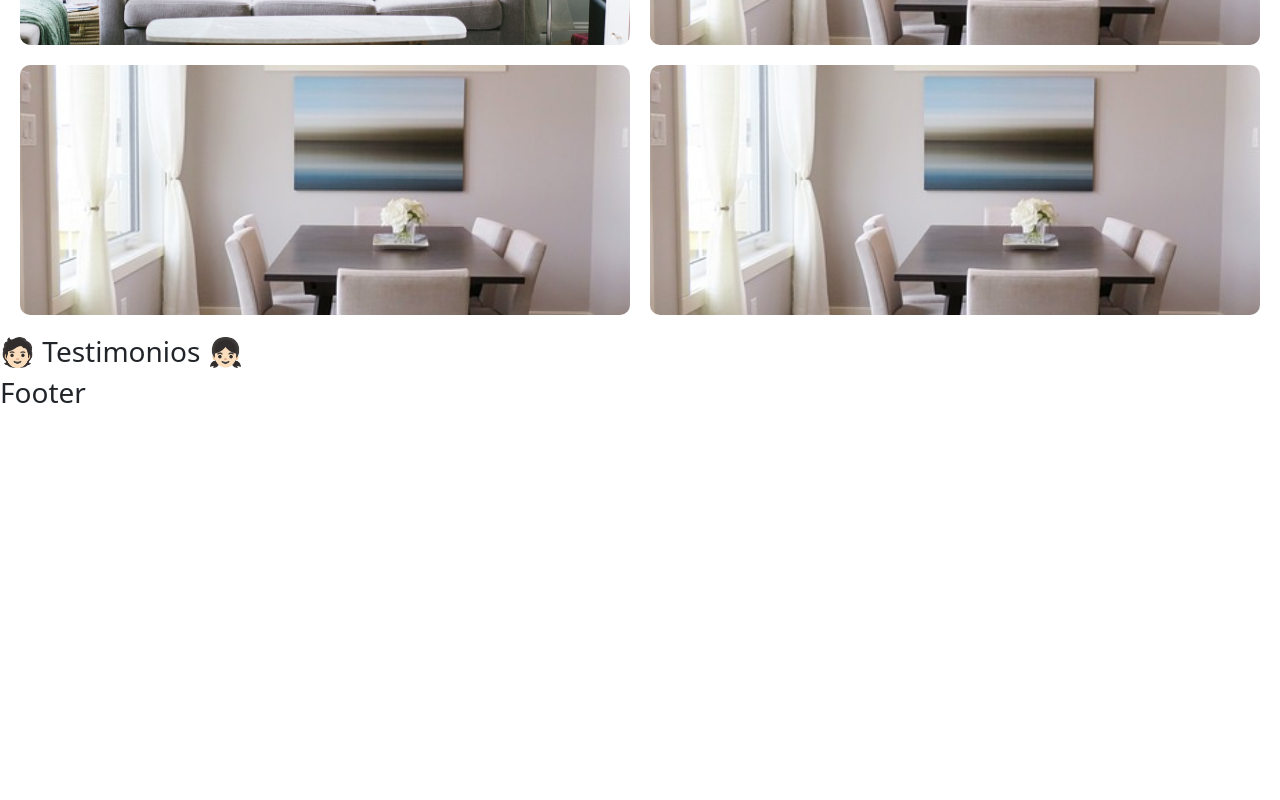
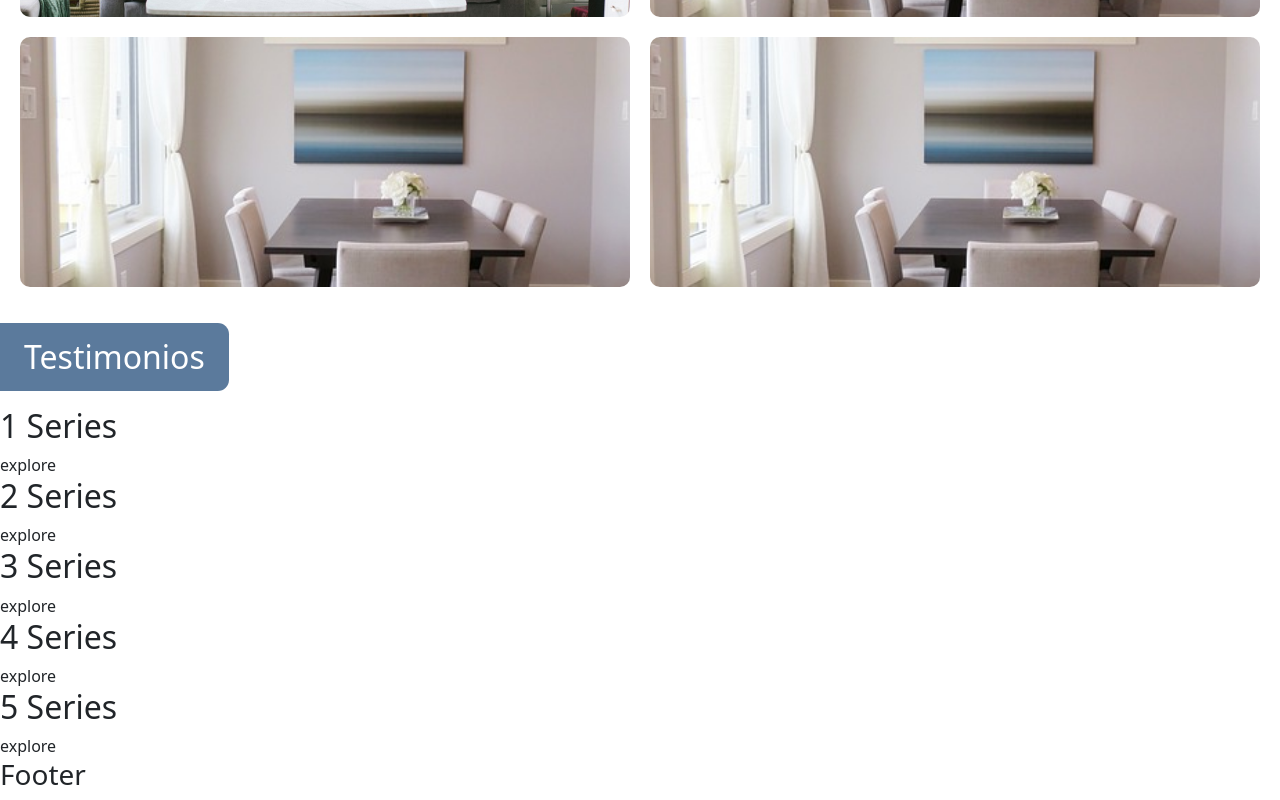
Before and after one commit to EstefaniaDelgado/Mobiliario, a React (Vite) app: page / in a window 1280 px wide. Shown: the part 1461-2261 px from the top of the page. Before the commit the page ends 1879 px from the top, so only its background shows below. Built offline with nearby package versions, Linux system fonts and the light colour scheme.

Commit message:
changes testimonials

```diff
--- a/src/components/Testimonials/index.jsx
+++ b/src/components/Testimonials/index.jsx
@@ -1,9 +1,12 @@
+import styles from './Testimonials.module.css'
+import Testimonial from './components/CardTestimonial';
 
 
 const Testimonials = () => {
   return (
     <div>
-      <h3>🧑🏻 Testimonios 👧🏻</h3>
+      <h2 className={styles.subtitle}>Testimonios</h2>
+      <Testimonial/>
     </div>
   )
 }
```
